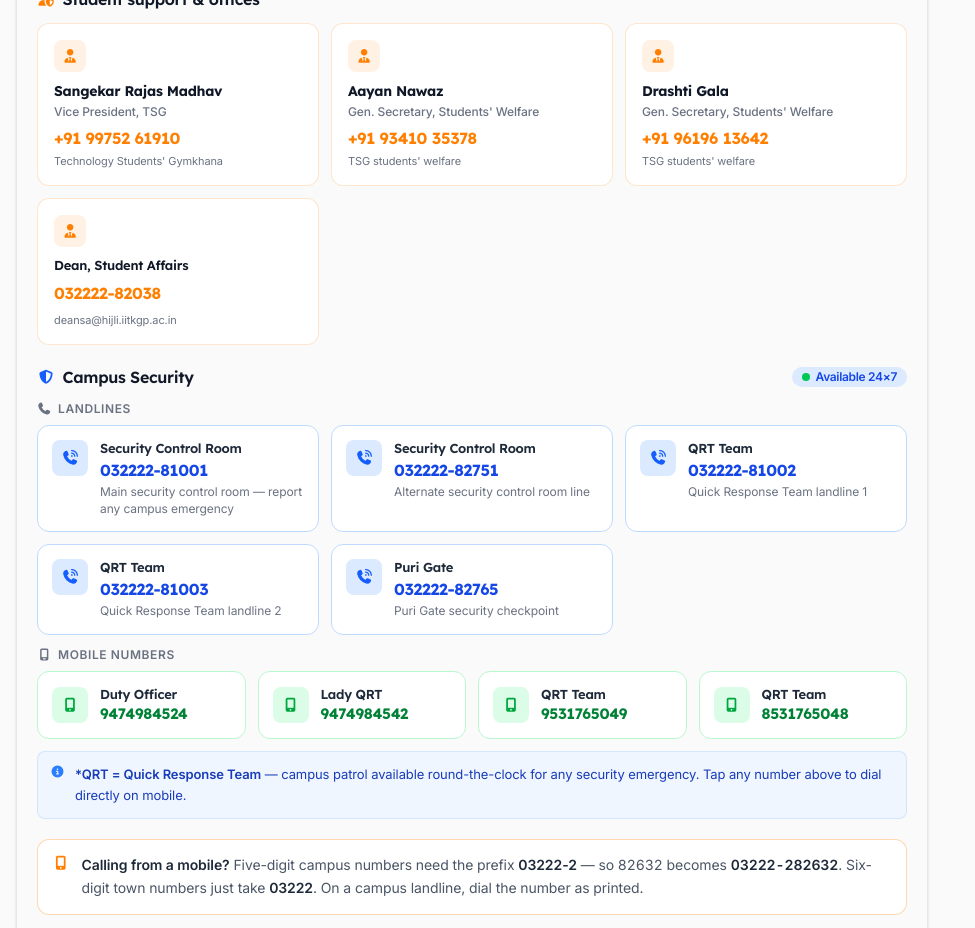
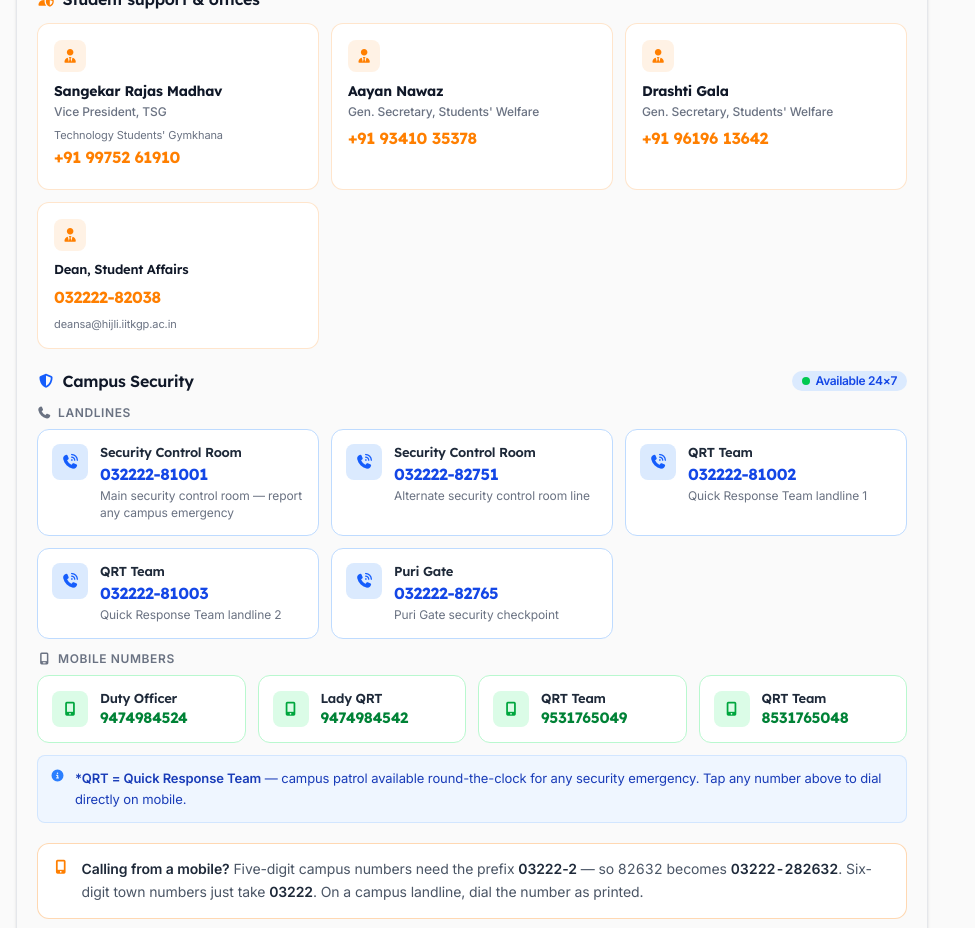
Before and after one commit to venugopalbedar231/students-page-iitkgp, a Next.js app in the folder frontend/: page / in a window 1280 px wide. Shown: the part 9580-10508 px from the top of the page, without its empty margins (0-975 px from the left). Built offline with nearby package versions, Linux system fonts and the light colour scheme; no server answers.

Commit message:
fixed rajas's label

```diff
--- a/frontend/components/EmergencyContacts.tsx
+++ b/frontend/components/EmergencyContacts.tsx
@@ -354,6 +354,9 @@ export default function EmergencyContacts() {
                     )}
 
                     <div className="flex flex-col mb-1.5">
+                      {o.name === "Sangekar Rajas Madhav" && o.note && (
+                        <span className="text-[11px] text-gray-500 font-inter leading-snug mb-1">{o.note}</span>
+                      )}
                       {o.numbers.map((n) => (
                         <a
                           key={n}
@@ -365,7 +368,6 @@ export default function EmergencyContacts() {
                       ))}
                     </div>
 
-                    {o.note && <span className="text-[11px] text-gray-500 font-inter leading-snug">{o.note}</span>}
                     {o.email && (
                       <span className="text-[11px] text-gray-500 font-inter leading-snug mt-1 break-all">{o.email}</span>
                     )}
```
